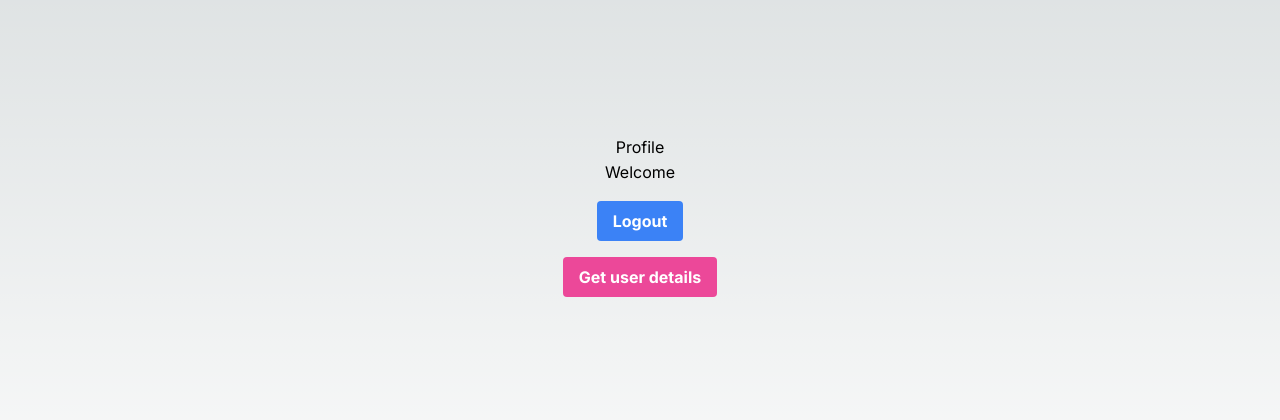
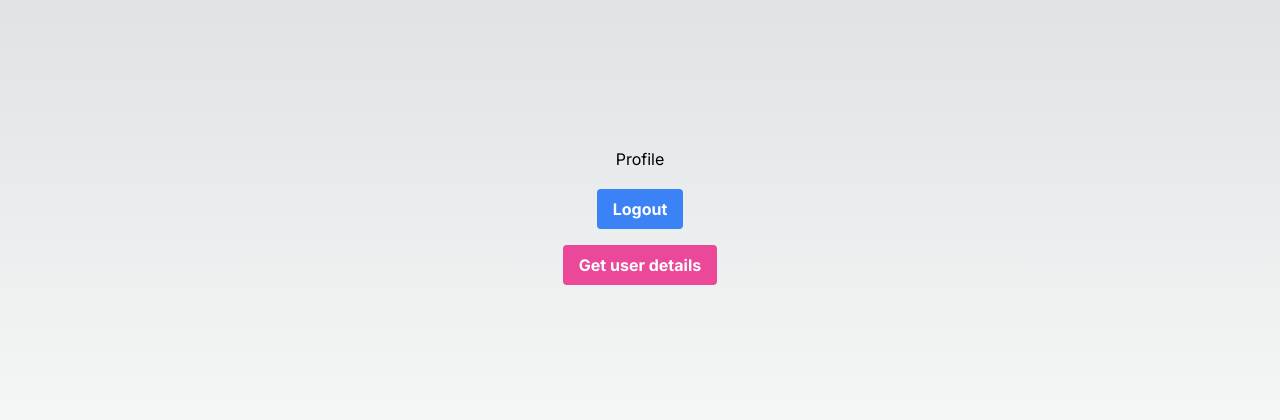
Before and after one commit to Khiladi1/auth-nextjs, a Next.js app: page /profile in a window 1280 px wide. Shown: the part 184-604 px from the top of the page. Built offline with nearby package versions, Linux system fonts and the light colour scheme.

Commit message:
corrected welcome username

```diff
--- a/src/app/profile/page.tsx
+++ b/src/app/profile/page.tsx
@@ -28,7 +28,7 @@ export default function ProfilePage(){
         <div className="flex flex-col items-center justify-center min-h-screen py-2">
             <h1>Profile</h1>
             <hr />
-            <h2>Welcome {data === "" ? "" : <Link href={`/profile/${data}`}>{data}</Link> }</h2>
+            <h2> {data === "" ? "" : <Link href={`/profile/${data}`}>{"Welcome " + data}</Link> }</h2>
             <hr />
             <button
             onClick={logout}
```
